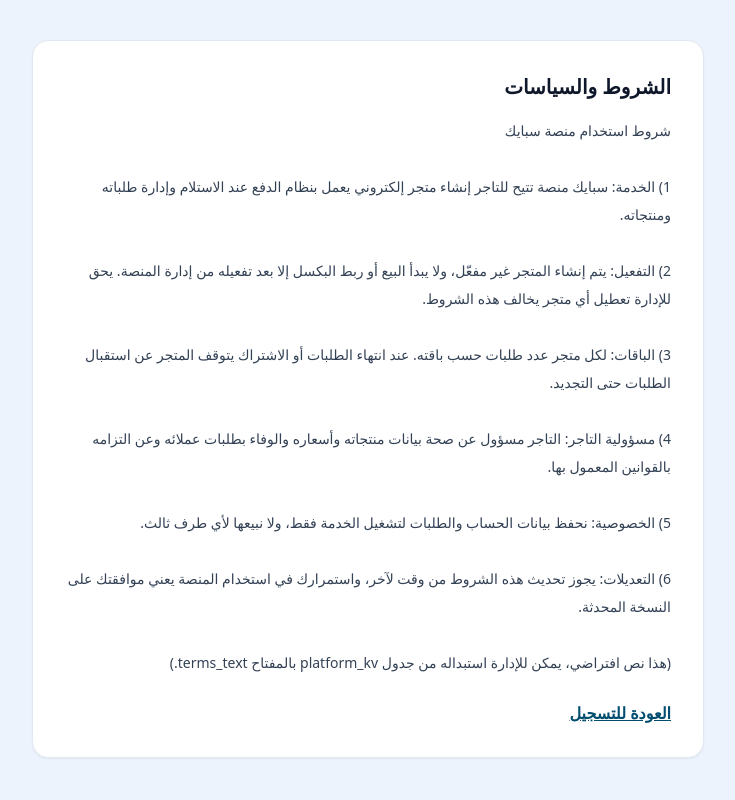
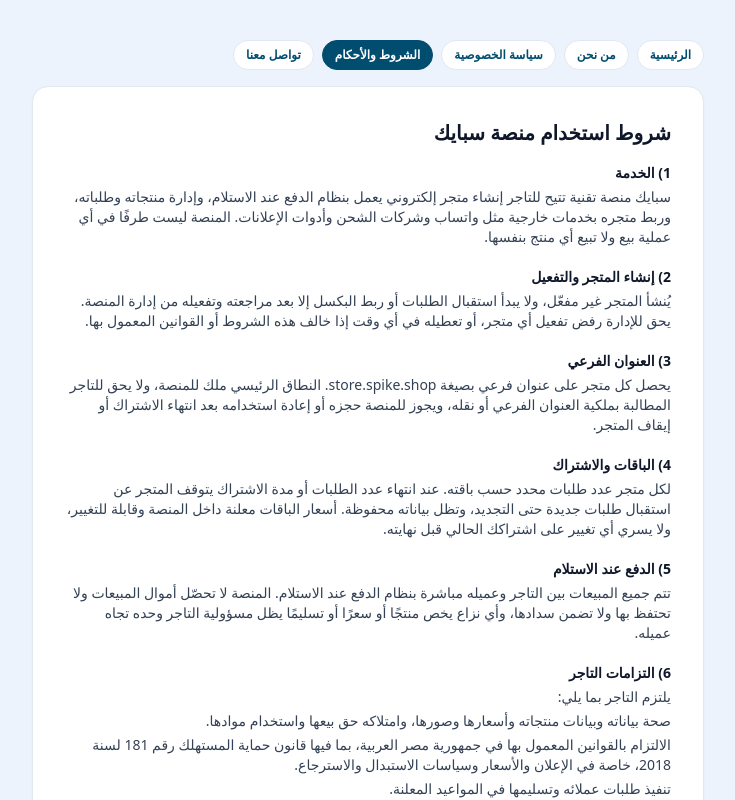
Before and after one commit to hassangaballah374-tech/fast-order-page, a Next.js app: page /terms in a window 1280 px wide. Shown: the top 800 px of the page, without its empty margins (272-1007 px from the left). Built offline with nearby package versions, Linux system fonts and the light colour scheme; no server answers.

Commit message:
Add files via upload

```diff
--- a/app/terms/page.js
+++ b/app/terms/page.js
@@ -1,39 +1,15 @@
-import Link from 'next/link';
-import { adminClient } from '../../lib/supabaseAdmin';
+import InfoPage, { LegalBody, kv } from '../../components/InfoPage';
+import { TERMS_DEFAULT, fillLegal, parseLegal } from '../../lib/legalText';
 
 export const dynamic = 'force-dynamic';
-export const metadata = { title: 'الشروط والسياسات | سبايك' };
-
-const DEFAULT_TEXT = `شروط استخدام منصة سبايك
-
-1) الخدمة: سبايك منصة تتيح للتاجر إنشاء متجر إلكتروني يعمل بنظام الدفع عند الاستلام وإدارة طلباته ومنتجاته.
-
-2) التفعيل: يتم إنشاء المتجر غير مفعّل، ولا يبدأ البيع أو ربط البكسل إلا بعد تفعيله من إدارة المنصة. يحق للإدارة تعطيل أي متجر يخالف هذه الشروط.
-
-3) الباقات: لكل متجر عدد طلبات حسب باقته. عند انتهاء الطلبات أو الاشتراك يتوقف المتجر عن استقبال الطلبات حتى التجديد.
-
-4) مسؤولية التاجر: التاجر مسؤول عن صحة بيانات منتجاته وأسعاره والوفاء بطلبات عملائه وعن التزامه بالقوانين المعمول بها.
-
-5) الخصوصية: نحفظ بيانات الحساب والطلبات لتشغيل الخدمة فقط، ولا نبيعها لأي طرف ثالث.
-
-6) التعديلات: يجوز تحديث هذه الشروط من وقت لآخر، واستمرارك في استخدام المنصة يعني موافقتك على النسخة المحدثة.
-
-(هذا نص افتراضي، يمكن للإدارة استبداله من جدول platform_kv بالمفتاح terms_text.)`;
+export const metadata = { title: 'شروط الاستخدام | سبايك' };
 
 export default async function TermsPage() {
-  let text = DEFAULT_TEXT;
-  try {
-    const sb = adminClient();
-    const { data } = await sb.from('platform_kv').select('value').eq('key', 'terms_text').maybeSingle();
-    if (data?.value && data.value.trim()) text = data.value;
-  } catch { /* نستخدم النص الافتراضي */ }
+  const o = await kv(['terms_text', 'contact_email', 'contact_whatsapp']);
+  const text = fillLegal(o.terms_text || TERMS_DEFAULT, { email: o.contact_email, whatsapp: o.contact_whatsapp });
   return (
-    <div dir="rtl" className="min-h-screen bg-[#ECF3FD] font-sans px-4 py-10">
-      <div className="max-w-2xl mx-auto bg-white rounded-2xl border border-slate-200 shadow-sm p-6 sm:p-8">
-        <h1 className="text-xl font-black mb-4 text-slate-900">الشروط والسياسات</h1>
-        <div className="text-sm leading-7 text-slate-700 whitespace-pre-line">{text}</div>
-        <div className="mt-6"><Link href="/register" className="text-[#014D6F] font-black underline">العودة للتسجيل</Link></div>
-      </div>
-    </div>
+    <InfoPage title="شروط استخدام منصة سبايك" current="/terms">
+      <LegalBody sections={parseLegal(text)} />
+    </InfoPage>
   );
 }
```
